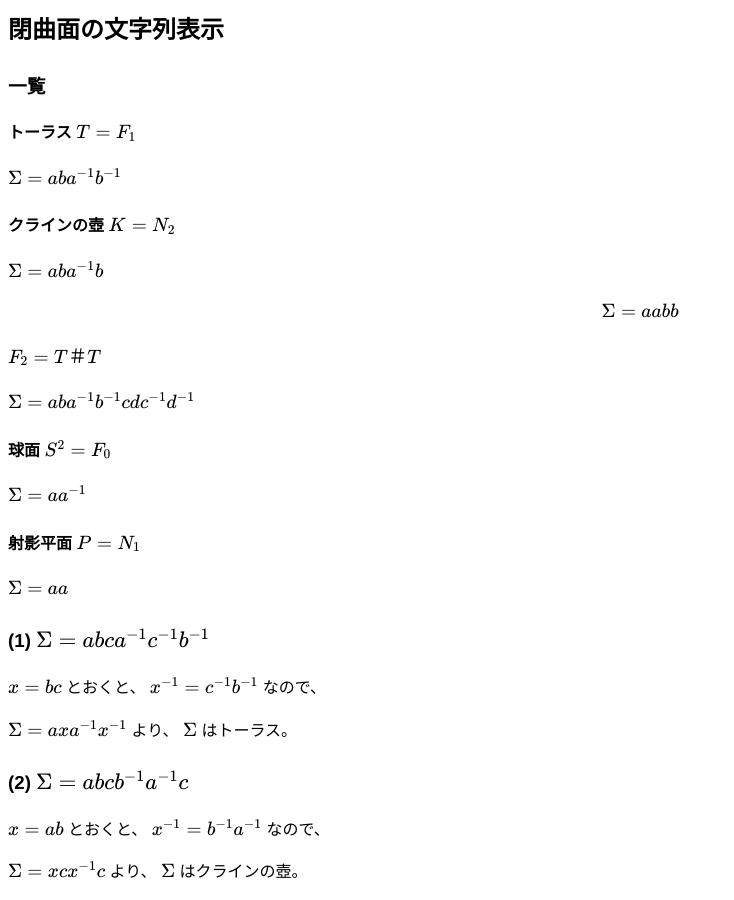
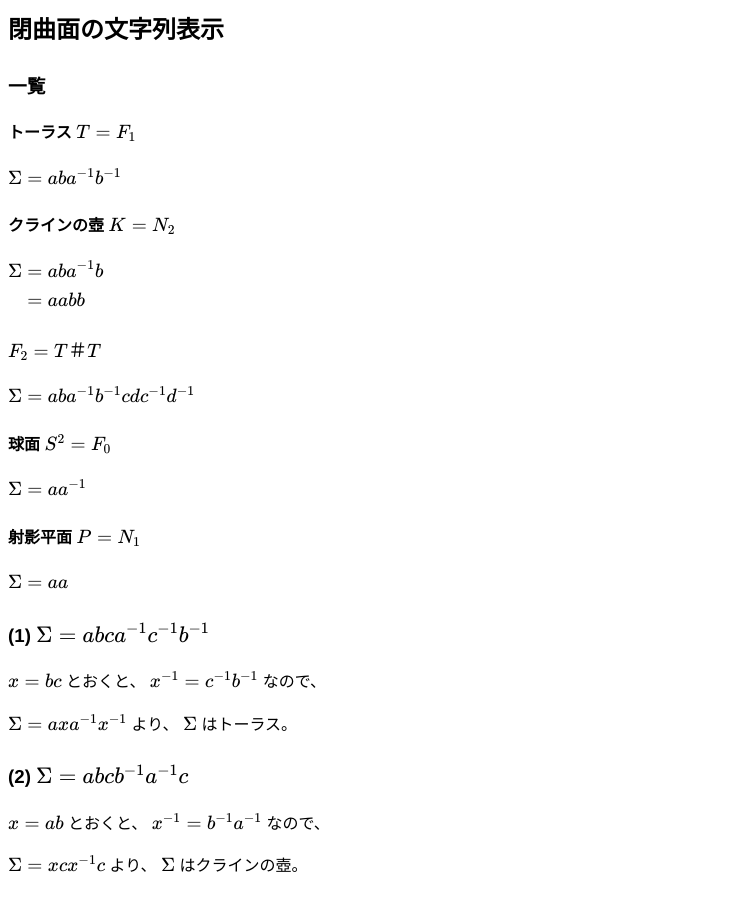
Before and after one commit to mimneko/sample-page, a Jekyll site: the page built from 幾何学/test1.md, in a window 1280 px wide and 900 px high, scrolled down 3327 px. Shown: the whole window, without its empty margins (0-734 px from the left). Built offline with Jekyll 4.4.1, drawn with Linux system fonts in a browser that asks for light colours; nearby versions of some CDN libraries; our own code applies the rules of GitHub Pages for plain Markdown files.

Commit message:
Update test1.md

```diff
--- a/幾何学/test1.md
+++ b/幾何学/test1.md
@@ -125,9 +125,13 @@ $\therefore$ 数学的帰納法により、すべての $g$ について $\chi(F
 $$\Sigma=aba^{-1}b^{-1}$$
 
 #### クラインの壺 $K=N_2$
-$$\Sigma=aba^{-1}b$$
-
-$$\Sigma=aabb$$
+$$
+\begin{aligned}
+\Sigma
+&= aba^{-1}b \\
+&= aabb
+\end{aligned}
+$$
 
 #### $F_2= T ＃ T$
 $$\Sigma=aba^{-1}b^{-1}cdc^{-1}d^{-1}$$
```
